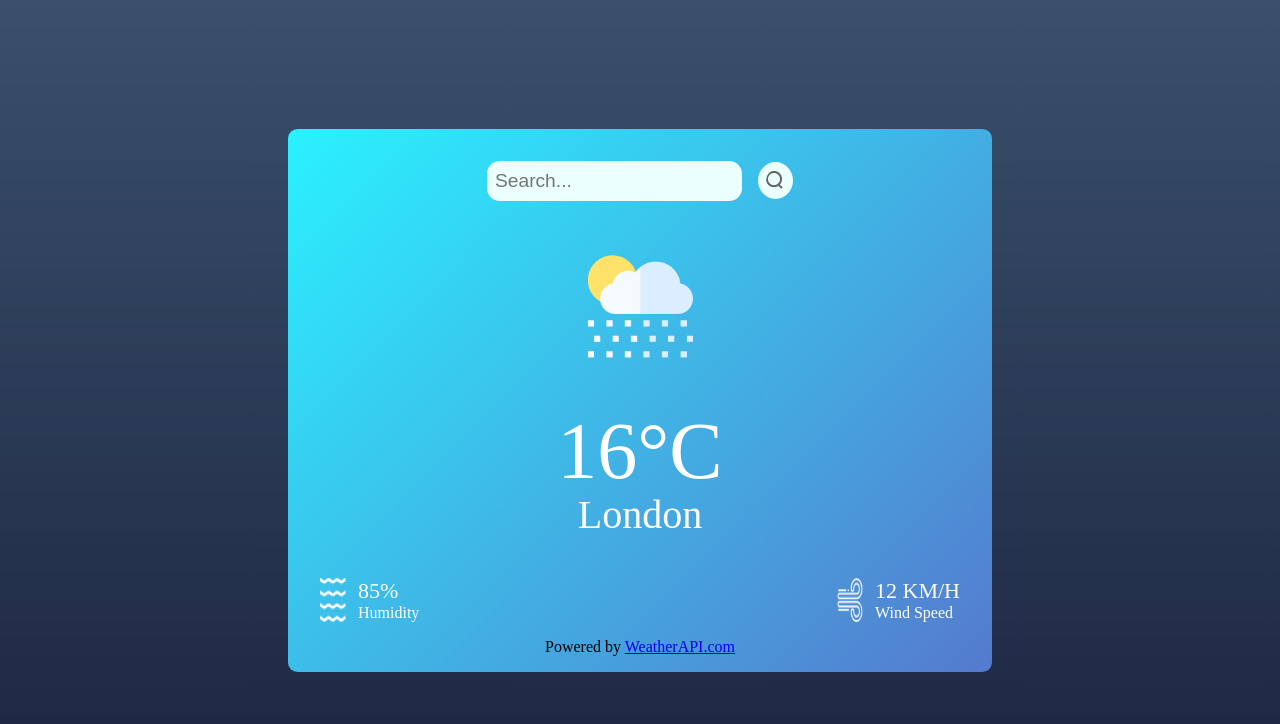
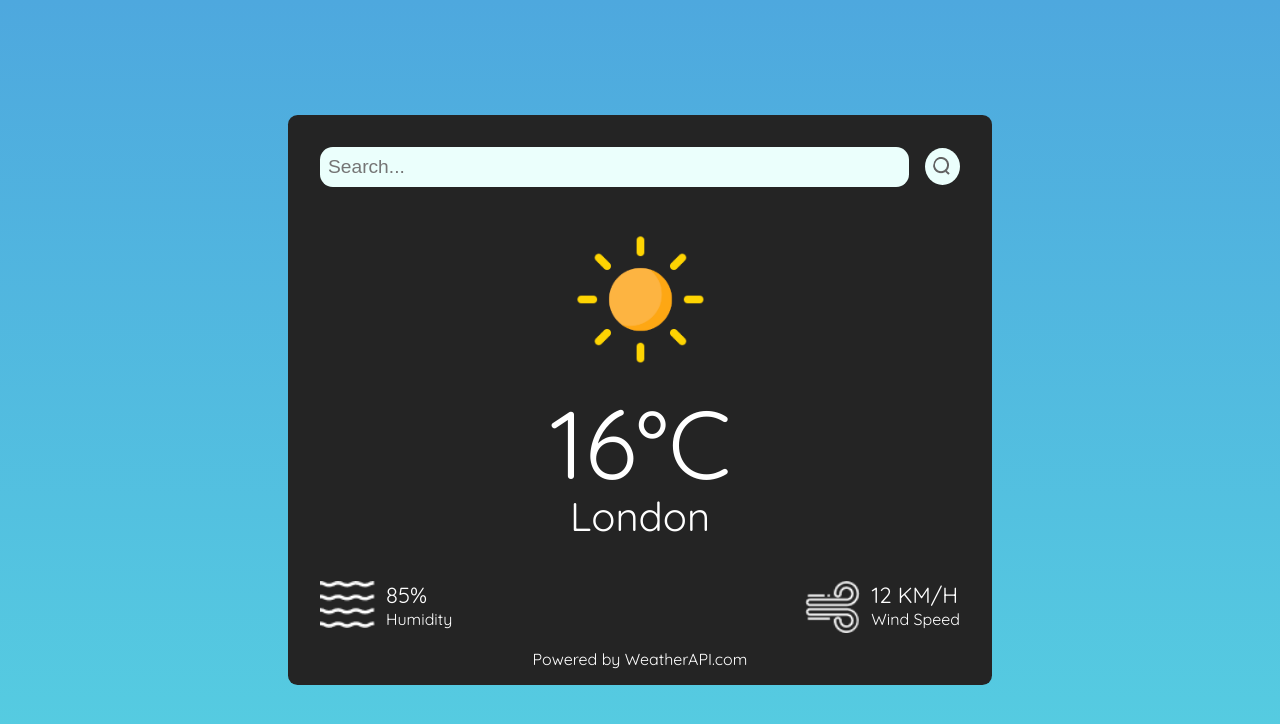
Before and after one commit to raymondk-7/weather-app, a React (Vite) app: page / in a window 1280 px wide. Shown: the top 724 px of the page. Built offline with nearby package versions, Linux system fonts and the light colour scheme.

Commit message:
weather component change
Changed size of humidity/wind speed icons

```diff
--- a/src/components/Weather.css
+++ b/src/components/Weather.css
@@ -1,9 +1,12 @@
+@import url('https://fonts.googleapis.com/css2?family=Quicksand:wght@300..700&display=swap');
+
 .weather {
+    font-family: Quicksand;
     place-self: center;
     padding: 2rem;
     padding-bottom: 0;
     border-radius: 0.6rem;
-    background-image: linear-gradient(135deg, #2af1ff, #557acd);
+    background: #242424;
     display: flex;
     flex-direction: column;
     align-items: center;
@@ -14,10 +17,13 @@
     display: flex;
     align-items: center;
     gap: 1rem;
+    width: 100%;
 }
+
 
 .search-bar input {
     height: 2.5rem;
+    width: inherit;
     border: none;
     outline: none;
     border-radius: 0.8rem;
@@ -34,23 +40,27 @@
     cursor: pointer;
 }
 
+
+/* Weather icon, temperature and location */
+
 .weather-icon {
-    width: 150px;
-    margin: 30px 0;
+    width: 12em;
+    margin-top: 1em;
 }
 
 .temperature {
     color: #ffffff;
-    font-size: 80px;
+    font-size: 6em;
     line-height: 1;
 }
 
 .location {
     color: #ffffff;
-    font-size: 40px;
+    font-size: 2.5em;
+    align-self: center;
 }
 
-/* BOTTOM ROWS */
+/* BOTTOM ROW */
 
 .weather-data {
     width: 100%;
@@ -58,12 +68,13 @@
     color: #ffffff;
     display: flex;
     justify-content: space-between;
+    overflow: hidden;
 }
 
 .weather-data .col {
     display: flex;
-    align-items: flex=start;
-    gap: 12px;
+    align-items: flex-start;
+    gap: 0.5em;
     font-size: 22px;
 }
 
@@ -73,9 +84,16 @@
 }
 
 .weather-data .col img {
-    width: 26px;
+    width: 2.5em;
 }
 
+/* WeatherAPI.com Link */
 .weather .link-back {
     margin-block: 1em;
+    color: white;
 }
+
+.weather .link-back a {
+    text-decoration: none;
+    color: white;
+}
--- a/src/components/Weather.jsx
+++ b/src/components/Weather.jsx
@@ -31,8 +31,8 @@ const Weather = ({ weatherData, setWeatherData }) => {
 
     // 🛠️ TEMPORARY MOCK DATA TO AVOID ADDITIONAL API CALLS
     const mockData = {
-      location: { name: "London" },
-      current: { temp_c: 16, humidity: 85, wind_kph: 12, condition: { icon: "//cdn.weatherapi.com/weather/64x64/day/116.png", code: 1180} }
+      location: { name: "London"},
+      current: { temp_c: 16, humidity: 85, wind_kph: 12, condition: { icon: "//cdn.weatherapi.com/weather/64x64/day/116.png", code: 1000} }
     };
     setWeatherData(mockData);
     return;
@@ -61,7 +61,7 @@ const Weather = ({ weatherData, setWeatherData }) => {
 
 
   return (
-    <div className='weather'>
+    <main className='weather'>
         <div className='search-bar'>
             <input
               type='text'
@@ -103,7 +103,7 @@ const Weather = ({ weatherData, setWeatherData }) => {
 
         {/* link-back has no css selector */}
         <footer className='link-back'>Powered by <a href="https://www.weatherapi.com/" title="Free Weather API">WeatherAPI.com</a></footer>
-    </div>
+    </main>
   ) // end of returned api data
 } // end of const Weather
 
```
